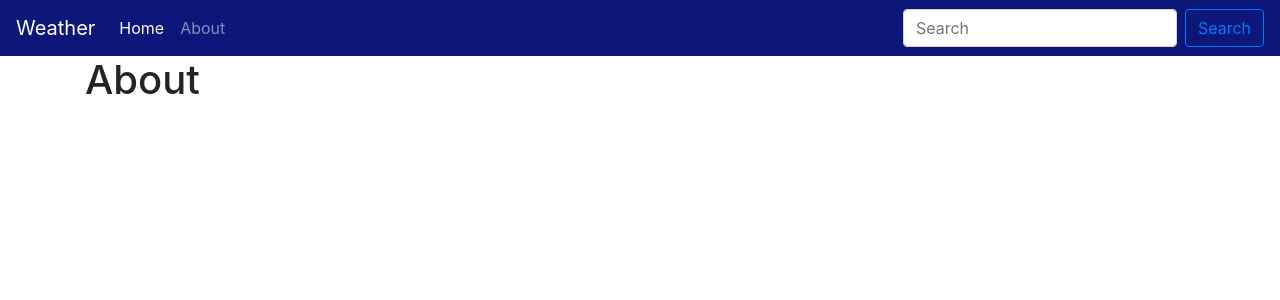
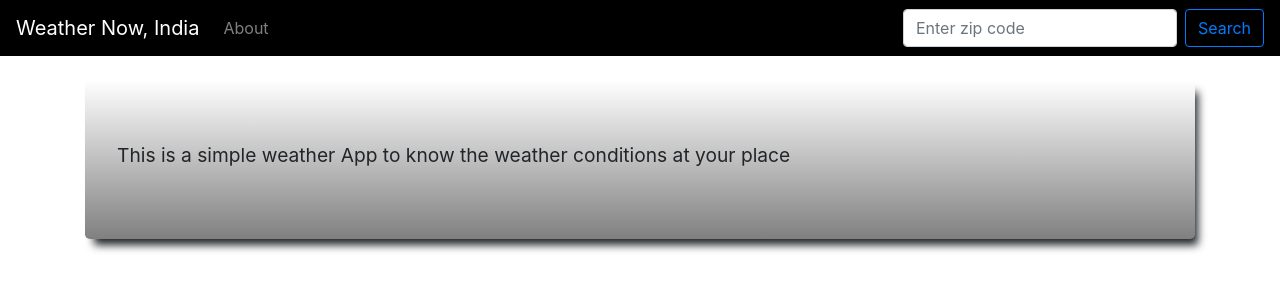
Before and after one commit to AvinashUmmagani/WeatherNow, a Django app: template weatherNow/templates/about.html in a window 1280 px wide. Shown: the top 300 px of the page. Run offline with Django 3.2, Linux system fonts and the light colour scheme; the template is opened without the code that fills it, so the values that code supplies are empty; some libraries are stand-ins or nearby versions.

Commit message:
final changes

```diff
--- a/weatherNow/templates/about.html
+++ b/weatherNow/templates/about.html
@@ -1,5 +1,8 @@
 {% extends 'base.html' %}
 
 {% block body %}
-<h1>About</h1>
+<br>
+    <div class="jumbotron" id="jumb">
+        <h1 class="display-4" style="font-size:larger;"><b> This is a simple weather App to know the weather conditions at your place </b></h1>
+    </div>
 {% endblock body %}
--- a/weatherNow/templates/base.html
+++ b/weatherNow/templates/base.html
@@ -8,27 +8,33 @@
     <!-- Bootstrap CSS -->
     <link rel="stylesheet" href="https://stackpath.bootstrapcdn.com/bootstrap/4.4.1/css/bootstrap.min.css" integrity="sha384-Vkoo8x4CGsO3+Hhxv8T/Q5PaXtkKtu6ug5TOeNV6gBiFeWPGFN9MuhOf23Q9Ifjh" crossorigin="anonymous">
 
-    <title>Hello, world!</title>
+    <title>Weather Now</title>
+    <style>
+        #jumb{
+          background-image: linear-gradient(white,grey);
+        }
+        .jumbotron{
+          box-shadow: 6px 9px 9px -3px;
+        }
+    </style>
   </head>
   <body>
 
-    <nav class="navbar navbar-expand-lg navbar-dark" style="background-color:rgb(13, 23, 121)">
-        <a class="navbar-brand" href="{% url 'index' %}">Weather</a>
+    <nav class="navbar navbar-expand-lg navbar-dark" style="background-color:black">
+        <a class="navbar-brand" href="{% url 'index' %}">Weather Now, India</a>
         <button class="navbar-toggler" type="button" data-toggle="collapse" data-target="#navbarSupportedContent" aria-controls="navbarSupportedContent" aria-expanded="false" aria-label="Toggle navigation">
           <span class="navbar-toggler-icon"></span>
         </button>
 
         <div class="collapse navbar-collapse" id="navbarSupportedContent">
           <ul class="navbar-nav mr-auto">
-            <li class="nav-item active">
-              <a class="nav-link" href="#">Home <span class="sr-only">(current)</span></a>
-            </li>
             <li class="nav-item">
               <a class="nav-link" href="{% url 'about' %}">About</a>
             </li>
           </ul>
-          <form class="form-inline my-2 my-lg-0">
-            <input class="form-control mr-sm-2" type="search" placeholder="Search" aria-label="Search">
+          <form action="{% url 'index' %}" method="POST" class="form-inline my-2 my-lg-0">
+            {% csrf_token %}
+            <input class="form-control mr-sm-2" type="search" placeholder="Enter zip code" name="zipcode" aria-label="Search">
             <button class="btn btn-outline-primary my-2 my-sm-0" type="submit">Search</button>
           </form>
         </div>
--- a/weatherNow/urls.py
+++ b/weatherNow/urls.py
@@ -1,6 +1,6 @@
 from django.urls import path
 from . import views
 urlpatterns = [
-    path('',views.index,name="index"),
-    path('abo',views.about,name="about"),
+    path('home',views.index,name="index"),
+    path('about',views.about,name="about"),
 ]
```
Also changed, not shown: weatherNow/templates/index.html (+23 -2 lines), weatherNow/views.py (+16 -1 lines).
